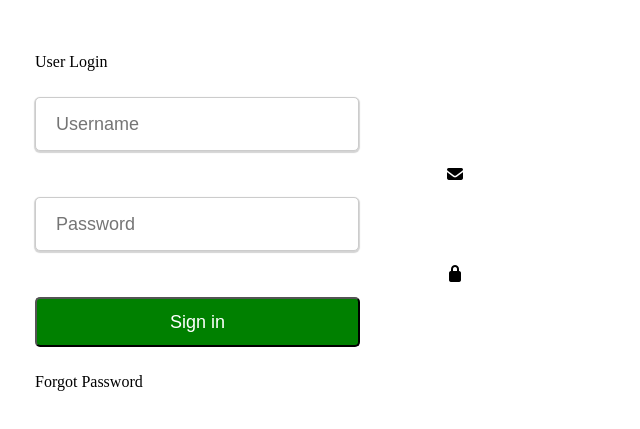
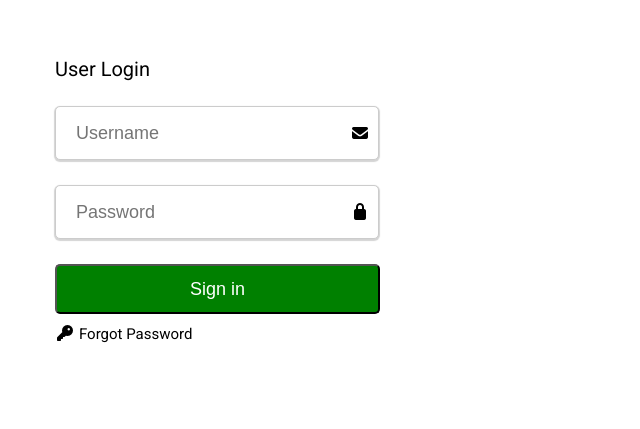
Before and after one commit to boyesky/July-Class, a plain HTML site: page appclick.html in a window 1280 px wide. Shown: the part 197-626 px from the top of the page, without its empty margins (0-640 px from the left). Drawn offline with Linux system fonts and the light colour scheme.

Commit message:
AppClick login

```diff
--- a/appclick.css
+++ b/appclick.css
@@ -1,6 +1,7 @@
 body {
   margin: 0;
   padding: 0;
+  font-family: "Roboto", sans-serif;
   /* background-image: url(./assets/appclick.jpg); */
 }
 .whole {
@@ -15,27 +16,38 @@ body {
   margin-top: 100px;
   margin-left: 90px;
 }
-.lower-box {
-  margin: 40px 35px;
+.login-box {
+  margin: 40px 35px 0 55px;
   display: flex;
   flex-direction: column;
-  gap: 10px;
+  gap: 25px;
 }
-.lower-box div {
+.login-box p {
+  font-size: 20px;
+  margin-bottom: 0;
+}
+.second-sect {
+  display: flex;
+  flex-direction: row;
+  align-items: center;
+  position: relative;
+}
+/* .lower-lay {
   display: flex;
   flex-direction: column;
   gap: 15px;
-}
-.lower-box span {
+} */
+
+/* .input-lay {
   display: flex;
-  justify-content: flex-end;
   align-items: center;
-  text-align: center;
-}
+/*} */
+
 input {
   height: 50px;
   width: 300px;
   border-radius: 5px;
+
   border: 1px solid #ccc;
   box-shadow: 0 1px 1px 1px rgb(212, 212, 212);
   background: white;
@@ -43,6 +55,13 @@ input {
   font-size: large;
   outline: green;
 }
+.second-sect span {
+  position: absolute;
+  left: 293px;
+  padding: 3px 2px;
+  background-color: white;
+}
+
 button {
   height: 50px;
   width: 325px;
@@ -55,3 +74,17 @@ button:hover {
   background-color: rgb(56, 52, 52);
   cursor: pointer;
 }
+.down-box {
+  margin-top: 10px;
+  padding-left: 55px;
+}
+.down-box a {
+  text-decoration: none;
+  font-weight: 400;
+  font-size: 15px;
+  color: black;
+}
+.down-box a:hover {
+  text-decoration: underline;
+  cursor: pointer;
+}
--- a/appclick.html
+++ b/appclick.html
@@ -4,6 +4,10 @@
     <meta charset="UTF-8" />
     <meta name="viewport" content="width=device-width, initial-scale=1.0" />
     <link rel="stylesheet" href="appclick.css" />
+    <link
+      href="https://fonts.googleapis.com/css2?family=Roboto:ital,wght@0,100..900;1,100..900&display=swap"
+      rel="stylesheet"
+    />
     <link
       rel="stylesheet"
       href="https://cdnjs.cloudflare.com/ajax/libs/font-awesome/7.0.0/css/all.min.css"
@@ -18,18 +22,23 @@
           src="https://appclick.ng/portal/uploads/school_content/admin_logo/1692202493-89741823864dcf5fd4617b!appclick-academy-logo-best-tech-training-center-in-ibadan-lagos-nigeria (1).png"
         />
       </div>
-      <div class="lower-box">
+      <div class="login-box">
         <p>User Login</p>
-        <div>
+        <div class="second-sect">
           <input placeholder="Username" type="text" /><span
             ><i class="fa-solid fa-envelope"></i
           ></span>
+        </div>
+        <div class="second-sect">
           <input placeholder="Password" type="password" /><span
             ><i class="fa-solid fa-lock"></i
           ></span>
-          <button>Sign in</button>
         </div>
-        <p>Forgot Password</p>
+        <button>Sign in</button>
+      </div>
+      <div class="down-box">
+        <i class="fa fa-key"></i>
+        <a href="">Forgot Password</a>
       </div>
     </div>
   </body>
```
